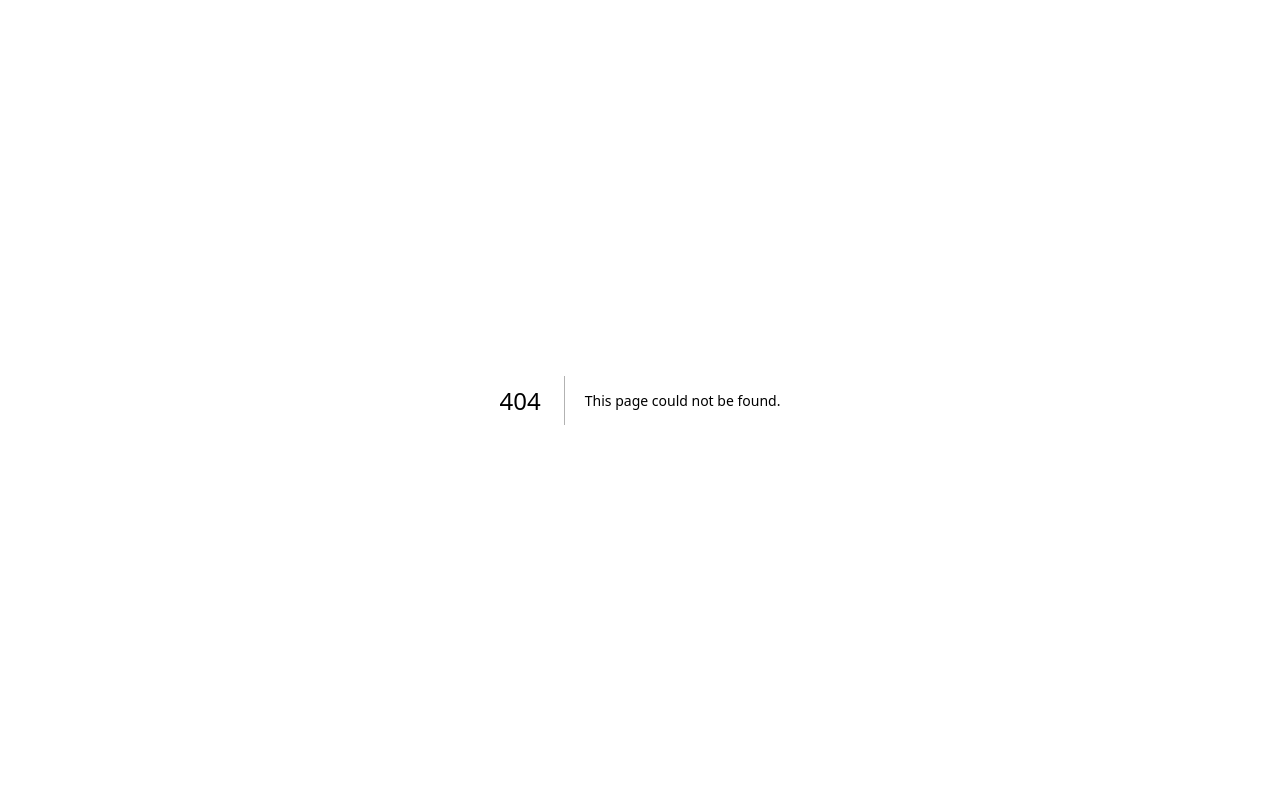
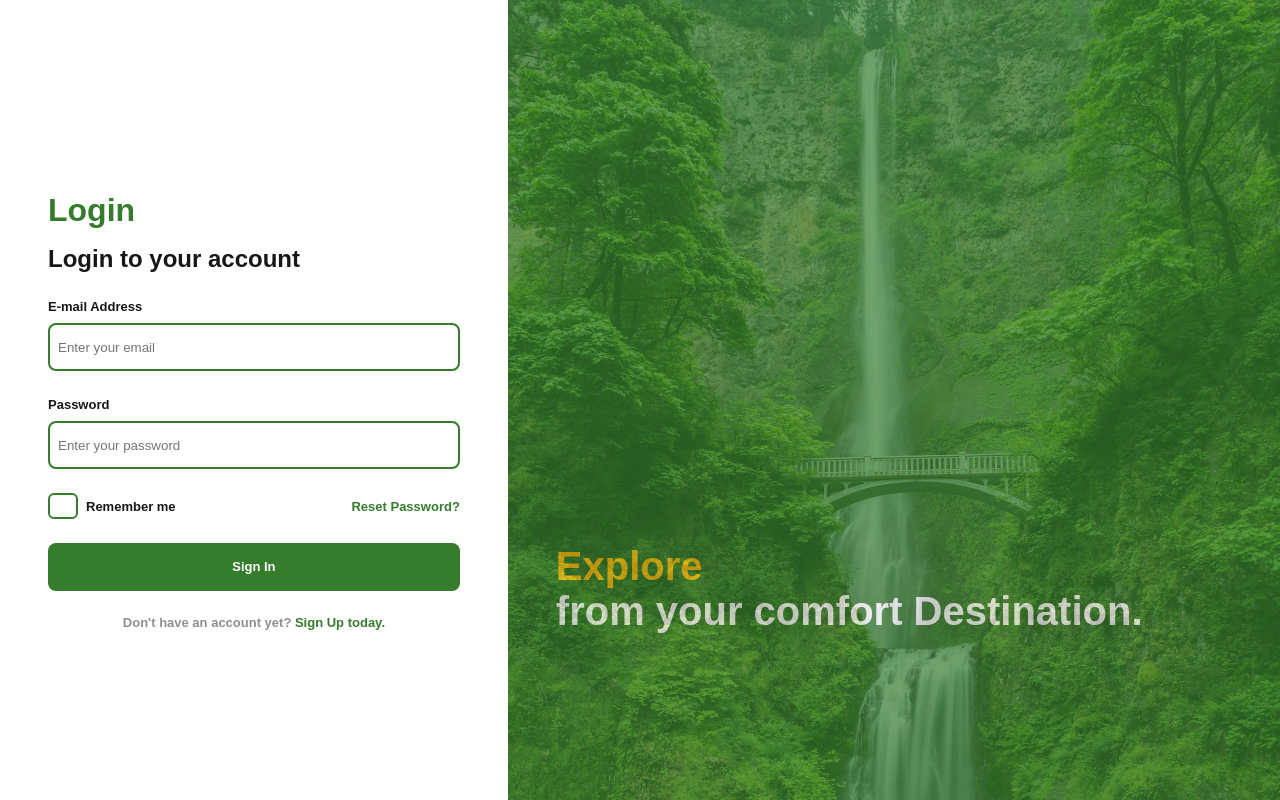
Before and after one commit to nicolette123/E_Tour, a Next.js app: page / in a window 1280 px wide. Before the commit this address had no page. Built offline with nearby package versions, Linux system fonts and the light colour scheme.

Commit message:
implemented login form

```diff
--- a/package.json
+++ b/package.json
@@ -9,9 +9,9 @@
     "lint": "next lint"
   },
   "dependencies": {
-    "next": "15.3.4",
-    "react": "^19.0.0",
-    "react-dom": "^19.0.0"
+    "next": "^15.3.4",
+    "react": "^19.1.0",
+    "react-dom": "^19.1.0"
   },
   "devDependencies": {
     "@eslint/eslintrc": "^3",
--- /dev/null
+++ b/src/app/auth/login/UserLogin.jsx
@@ -0,0 +1,33 @@
+'use client'
+import '@/styles/login.scss';
+import Link from 'next/link';
+
+
+const UserLogin = () => {
+    return (
+       <div className="container">
+            <div className="login-container">
+      <h1>Login</h1>
+      <h2>Login to your account</h2>
+      <label htmlFor="email">E-mail Address</label><br />
+      <input type="email" id="email" placeholder='Enter your email' /><br />
+      <label htmlFor="password">Password</label><br />
+      <input type="password" id="password" placeholder='Enter your password' /> <br />
+      <div className="remember-forgot">
+        <label><input type="checkbox" /> Remember me</label>
+        <Link href="/reset-password">Reset Password?</Link>
+      </div>
+      <div className='sign-in'><Link href="/sign-in">Sign In</Link></div>
+      <div className='sign-up'><h3>Don't have an account yet? <Link href="/sign-up">Sign Up today.</Link></h3></div>
+
+
+            </div>
+            <div className="image-container">
+            <div className='transparent'>
+        <h1><span className='highlight'>Explore</span> <br />  from your comfort Destination.</h1>
+            </div></div>
+       </div>
+    );
+};
+
+export default UserLogin;
--- /dev/null
+++ b/src/app/page.js
@@ -0,0 +1,10 @@
+import UserLogin from '@/app/auth/login/UserLogin';
+function Page() {
+    return (
+        <div>
+
+            <UserLogin />
+        </div>
+    );
+}
+export default Page;
--- a/src/styles/login.scss
+++ b/src/styles/login.scss
@@ -0,0 +1,148 @@
+.container{
+    display: flex;
+    width: 100%;
+    height: 100vh;
+    font-family: 'Poppins', sans-serif;
+
+    .login-container{
+        width: 40%;
+        margin: 12rem 3rem;
+
+        h1{
+            color: #367C2D;
+        }
+        h2{
+            margin-top: 1rem;
+            margin-bottom: 1.5rem;
+        }
+
+        label{
+            margin-top: 1.2rem;
+            font-weight: 600;
+            font-size: small;
+        }
+
+        input{
+            width: 100%;
+            height: 3rem;
+            padding: 0.5rem;
+            border-radius: 0.5rem;
+            border: 2px solid #367C2D;
+            margin-top: 0.5rem;
+            margin-bottom: 1.5rem;
+        }
+
+        .remember-forgot{
+            display: flex;
+            justify-content: space-between;
+            align-items: center;
+            margin-bottom: 1.5rem;
+            label{
+                margin-top: 0; // Reset margin for labels inside remember-forgot
+                display: flex;
+                align-items: center;
+
+
+                   input[type="checkbox"]{
+                    width: 30px;
+                    height: 26px;
+                    margin-right: 0.5rem;
+                    margin-top: 0;
+                    margin-bottom: 0;
+                    border-radius: 6px;
+                    border: 2px solid #367C2D;
+                    appearance: none; // Remove default checkbox styling
+                    background-color: white;
+                    cursor: pointer;
+                    position: relative;
+
+                    &:checked {
+                        background-color: #367C2D;
+
+                        &::after {
+                            content: '✓';
+                            position: absolute;
+                            top: 50%;
+                            left: 50%;
+                            transform: translate(-50%, -50%);
+                            color: white;
+                            font-size: 14px;
+                            font-weight: bold;
+                        }
+                    }
+                }
+            }
+
+            a{
+                color: #367C2D;
+                font-weight: 600;
+                font-size: small;
+
+                &:hover{
+                    text-decoration: underline;
+                }
+            }
+        }
+
+        .sign-in{
+            background-color: #367C2D;
+            color: white;
+            padding: 1rem 1rem;
+            border-radius: 0.5rem;
+            text-align: center;
+            width: 100%;
+            height: 3rem;
+            font-weight: 600;
+            font-size: small;
+        }
+
+        .sign-up{
+            justify-items: center;
+            margin-top: 1.5rem;
+
+            h3{
+                color: #8F8F8F;
+                font-weight: 600;
+                font-size: small;
+
+                a{
+                    color: #367C2D;
+
+                &:hover{
+                    text-decoration: underline;
+                }
+                }
+            }
+        }
+    }
+
+    .image-container{
+        position: relative;
+        background-image: url('/images/login.jpg');
+        background-size: cover;
+        width: 60rem;
+
+        .transparent{
+            position: absolute;
+            top: 0;
+            left: 0;
+            width: 100%;
+            height: 100%;
+            background-color: #367C2D;
+            opacity: 0.7;
+            z-index: 1;
+
+            h1{
+                position: absolute;
+                z-index: 1;
+                font-size: 2.5rem;
+                margin: 34rem 3rem;
+                color: white;
+
+                .highlight{
+                    color: #FFC20E;
+                }
+            }
+        }
+    }
+}
```
Also changed, not shown: public/images/login.jpg (added), src/app/auth/login/page.jsx (deleted), 1 other file (tests, documents, lock files or other folders).
